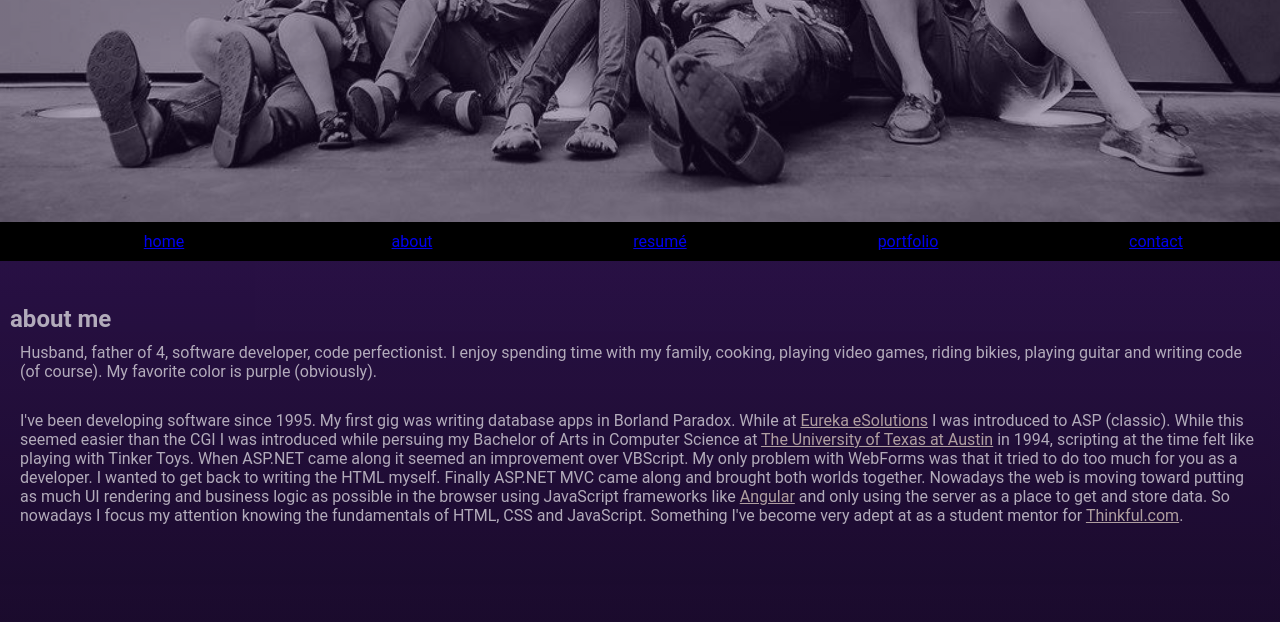
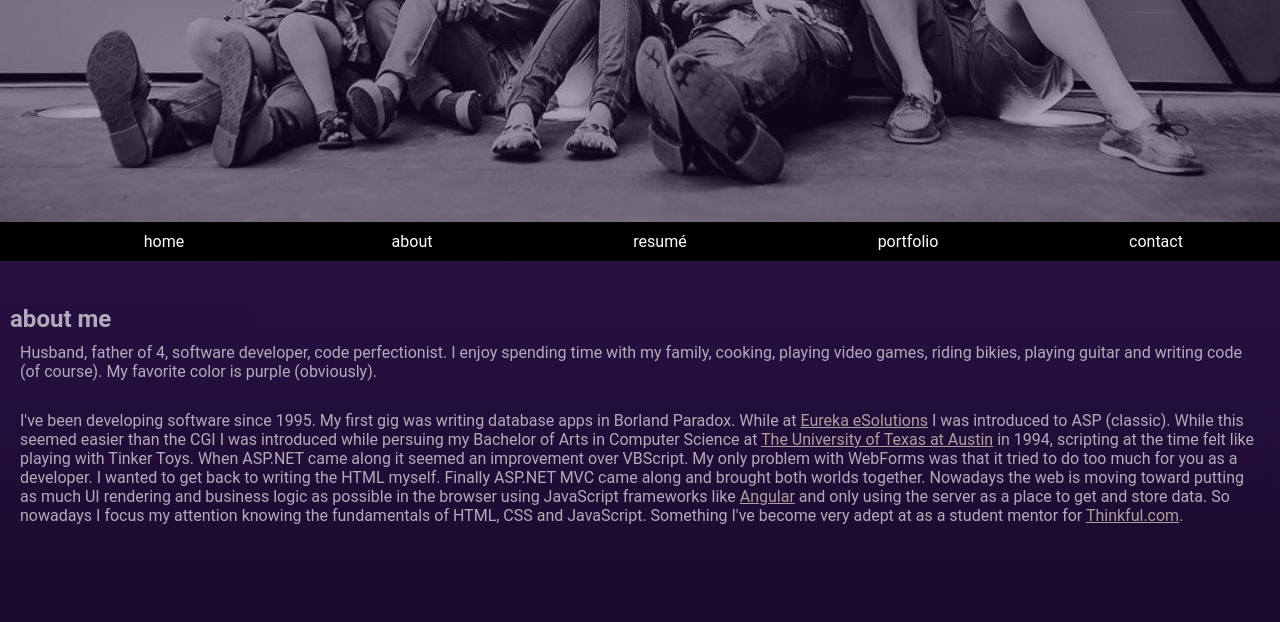
Before and after one commit to colinluke/colinluke.github.io, a plain HTML site: page index.html in a window 1280 px wide. Shown: the part 178-800 px from the top of the page. Drawn offline with nearby package versions, Linux system fonts and the light colour scheme.

Commit message:
updated font colors for nav and contact section

```diff
--- a/index.css
+++ b/index.css
@@ -34,7 +34,7 @@ section.header-section > h1 {
     font-size: 72pt;
 }
 
-section  {
+section {
     padding: 10px;
 }
 
@@ -66,6 +66,11 @@ nav.main-menu > ul > li {
     padding: 10px;
 }
 
+nav.main-menu > ul > li > a {
+    color: white;
+    text-decoration: none;
+}
+
 section.about-section {
     min-height: 100%;
     background-image: linear-gradient(#2a1147, black);
@@ -83,7 +88,7 @@ section.portfolio-section {
 
 section.contact-section {
     min-height: 100%;
-    background-image: url('images/familyphoto.jpg');
+    background-image: url("images/familyphoto.jpg");
     background-position-y: -430px;
 }
 
@@ -98,3 +103,7 @@ section.contact-section {
     top: -50px;
     visibility: hidden;
 }
+
+section.contact-section {
+    color: black;
+}
```
